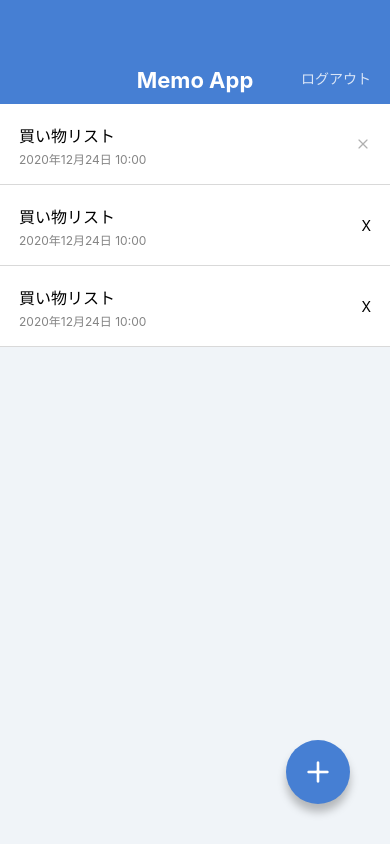
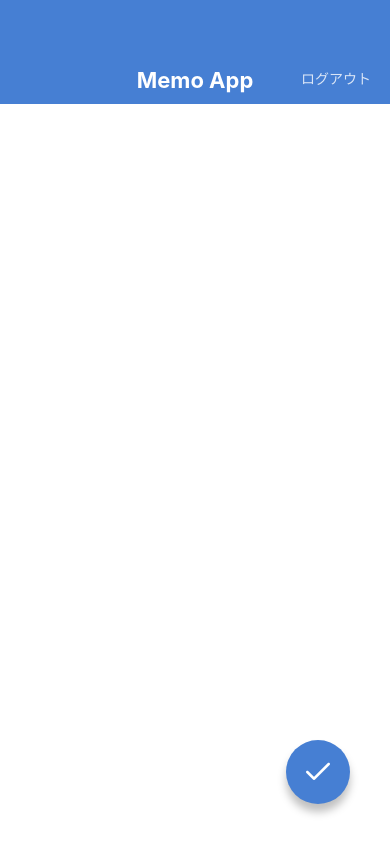
Before and after one commit to y-ishibashi-al/MemoApp, a React Native app: screen / in a window 390 px wide. Built offline with nearby package versions, Linux system fonts and the light colour scheme.

Commit message:
Create MemoEditScreen and MemoCreateScreen

```diff
--- a/App.jsx
+++ b/App.jsx
@@ -2,9 +2,11 @@
 
 import MemoListScreen from './src/screens/MemoListScreen';
 // import MemoDetailScreen from './src/screens/MemoDetailScreen';
+//import MemoEditScreen from './src/screens/MemoEditScreen';
+import MemoCreateScreen from './src/screens/MemoCreateScreen';
 
 export default function App() {
   return (
-    <MemoListScreen />
+    <MemoCreateScreen />
   );
 }
--- /dev/null
+++ b/src/screens/MemoCreateScreen.jsx
@@ -0,0 +1,34 @@
+import React from 'react';
+import { View, StyleSheet, TextInput, KeyboardAvoidingView, } from 'react-native';
+
+import AppBar from '../components/AppBar';
+import CircleButton from '../components/CircleButton';
+
+export default function MemoCreateScreen(){
+    return (
+        <KeyboardAvoidingView style={styles.container} behavior="height">
+            <AppBar />
+            <View style={styles.inputContainer}>
+                <TextInput value="" multiline style={styles.input} />
+            </View>
+            <CircleButton name="check" />
+        </KeyboardAvoidingView>
+    )
+}
+
+const styles = StyleSheet.create({
+    container: {
+        flex: 1,
+    },
+    inputContainer:{
+        paddingHorizontal: 27,
+        paddingVertical: 32,
+        flex: 1,
+    },
+    input:{
+        flex: 1,
+        textAlignVertical: 'top',
+        fontSize: 16,
+        lineHeight: 24,
+    },
+});
--- /dev/null
+++ b/src/screens/MemoEditScreen.jsx
@@ -0,0 +1,34 @@
+import React from 'react';
+import { View, StyleSheet, TextInput, KeyboardAvoidingView, } from 'react-native';
+
+import AppBar from '../components/AppBar';
+import CircleButton from '../components/CircleButton';
+
+export default function MemoEditScreen(){
+    return (
+        <KeyboardAvoidingView style={styles.container} behavior="height">
+            <AppBar />
+            <View style={styles.inputContainer}>
+                <TextInput value="買い物リスト" multiline style={styles.input} />
+            </View>
+            <CircleButton name="check" />
+        </KeyboardAvoidingView>
+    )
+}
+
+const styles = StyleSheet.create({
+    container: {
+        flex: 1,
+    },
+    inputContainer:{
+        paddingHorizontal: 27,
+        paddingVertical: 32,
+        flex: 1,
+    },
+    input:{
+        flex: 1,
+        textAlignVertical: 'top',
+        fontSize: 16,
+        lineHeight: 24,
+    },
+});
```
